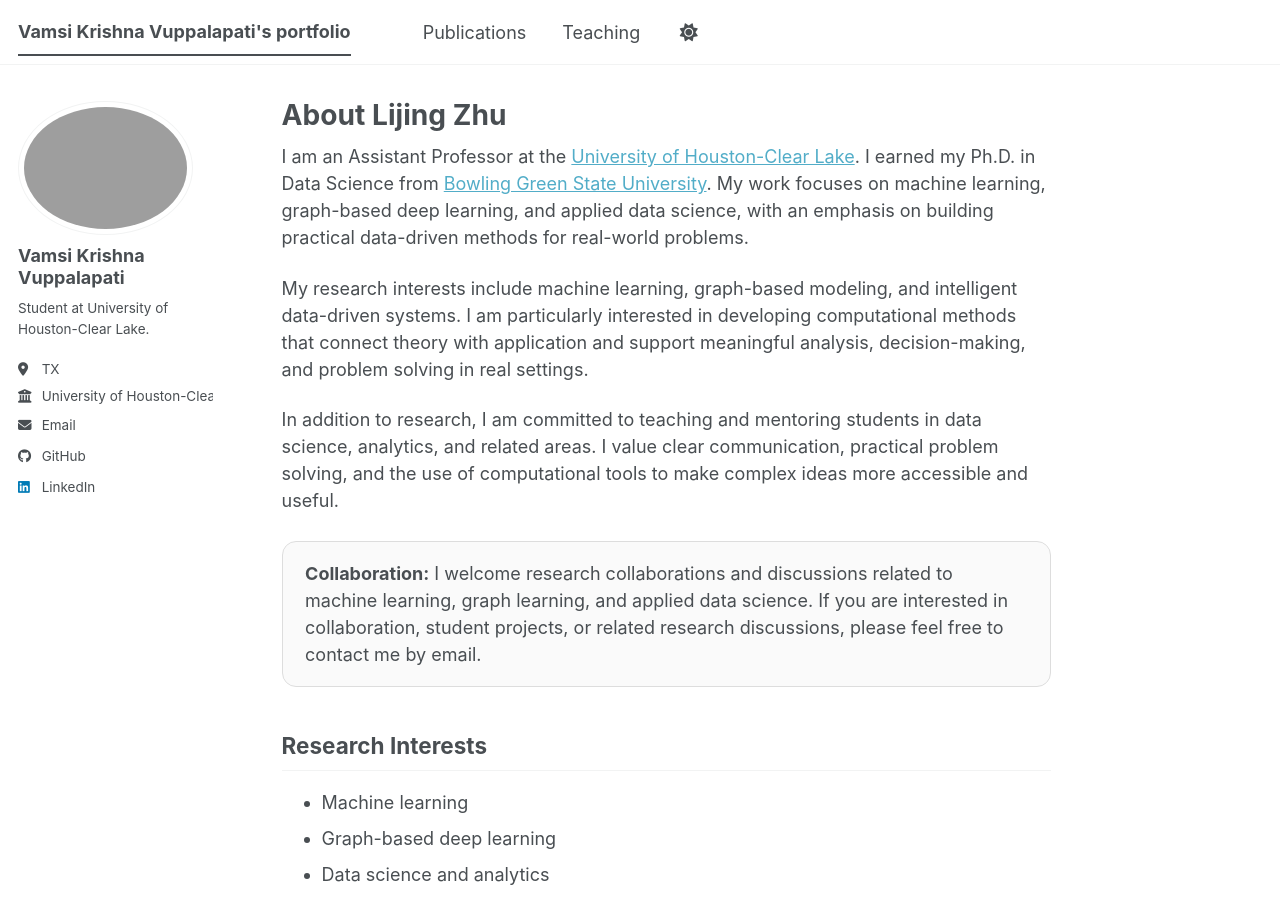
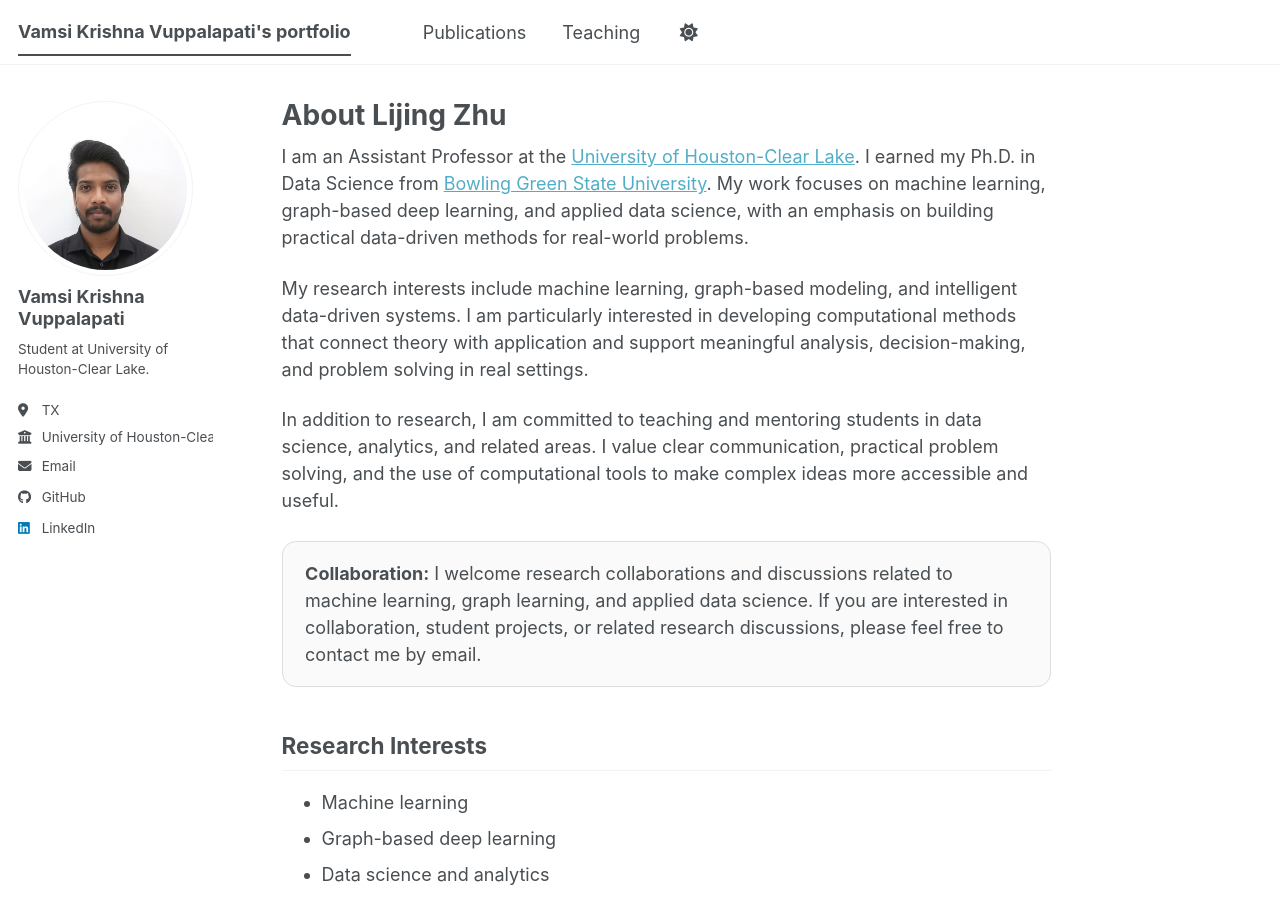
Before and after one commit to vkmp007/vkmp007.github.io, a Jekyll site: the page built from _pages/about.md, in a window 1280 px wide and 900 px high. Built offline with Jekyll 4.4.1, drawn with Linux system fonts in a browser that asks for light colours; a script bundle is joined from its source files by our own code; library files that are not in the unit come from our copies.

Commit message:
Update _config.yml
version v2

```diff
--- a/_config.yml
+++ b/_config.yml
@@ -32,7 +32,7 @@ repository: "vkmp007/vkmp007.github.io"
 # Author profile information
 # -------------------------
 author:
-  avatar: "WhatsApp Image 2026-04-13 at 14.20.46.JPG"    # Profile image file shown in the sidebar/profile area
+  avatar: "WhatsApp Image 2026-04-13 at 14.20.46.jpeg"    # Profile image file shown in the sidebar/profile area
   name: "Vamsi Krishna Vuppalapati"
   bio: "Student at University of Houston-Clear Lake."
   location: "TX"
```
